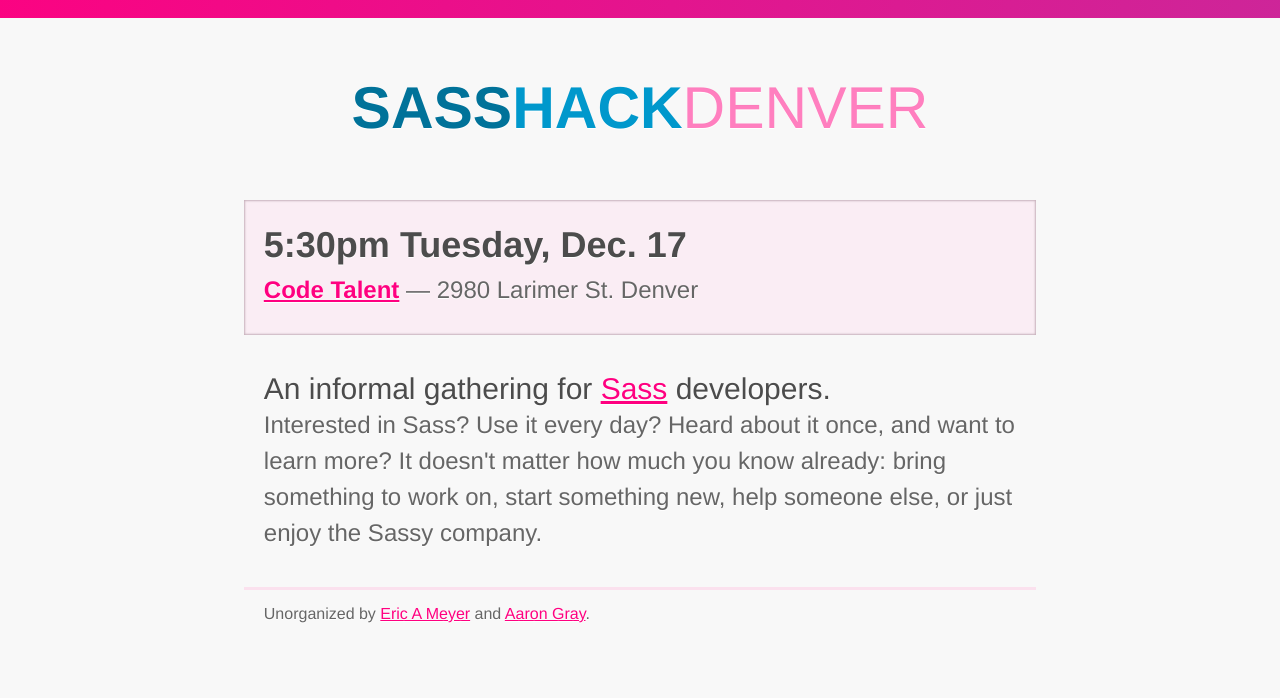
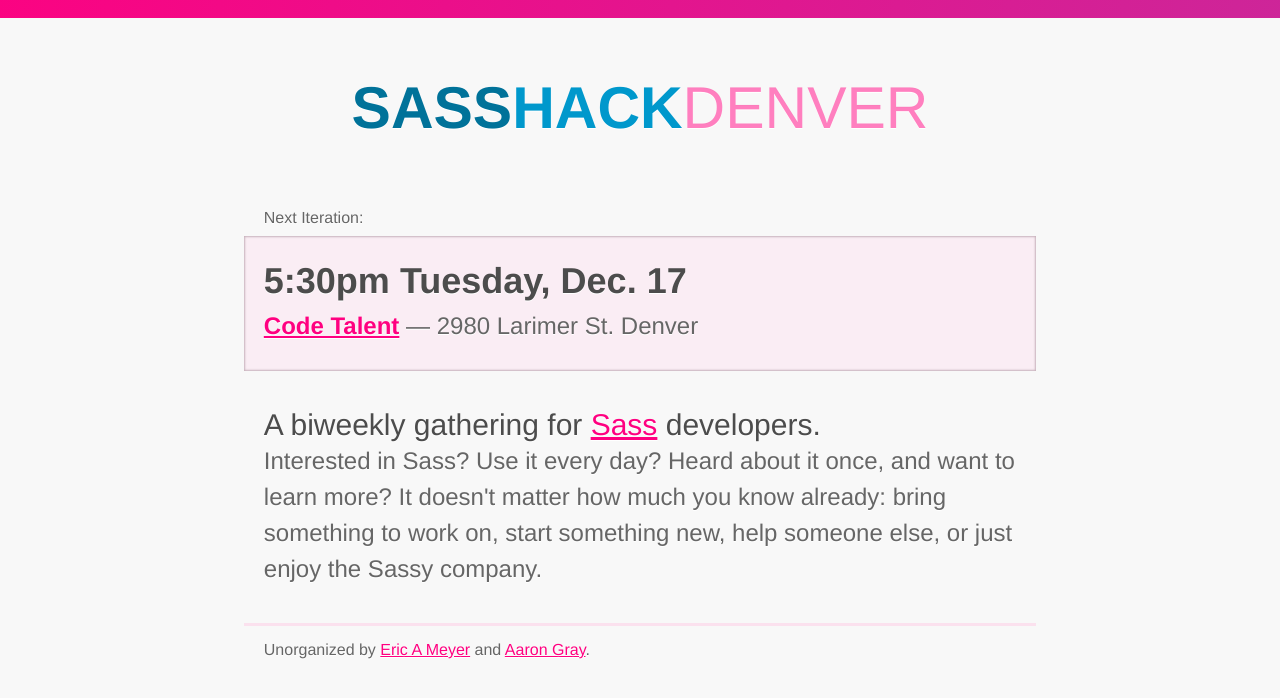
Before and after one commit to mragray/sasshackdenver, a plain HTML site: page index.html in a window 1280 px wide. Drawn offline with Linux system fonts and the light colour scheme.

Commit message:
Clarify biweekly, remove spaces from title

```diff
--- a/index.html
+++ b/index.html
@@ -4,7 +4,7 @@
   <meta charset="utf-8" />
 
   <!-- Page Info -->
-  <title>Sass Hack Denver</title>
+  <title>SassHackDenver</title>
   <meta name="description" content="An informal get-together for hacking on Sass projects in Denver." />
 
   <!-- Microformat Profiles -->
@@ -32,8 +32,8 @@
 </h1>
 
 <main role="main">
+  <h2 class="next-title">Next Iteration:</h2>
   <div class="next">
-    <h2 class="next-title">Next Iteration:</h2>
     <time datetime="2013-12-03T17:30" class="dtstart">
       <span class="time">5:30pm</span>
       <span class="date">Tuesday, Dec. 17</span>
@@ -49,7 +49,7 @@
 
   <div class="description">
     <h2 class="subtitle">
-      An informal gathering for
+      A biweekly gathering for
       <a href="http://sass-lang.com">Sass</a>
       developers.
     </h2>
--- a/sass/molecules/_main.scss
+++ b/sass/molecules/_main.scss
@@ -14,7 +14,8 @@
   background: color(lightest $alt, .25);
 }
 .next-title {
-  @extend %alt-text;
+  @include gutters;
+  @include font-size(xsmall);
 }
 
 .dtstart {
```
Also changed, not shown: static/css/screen.css, 3 other files.
